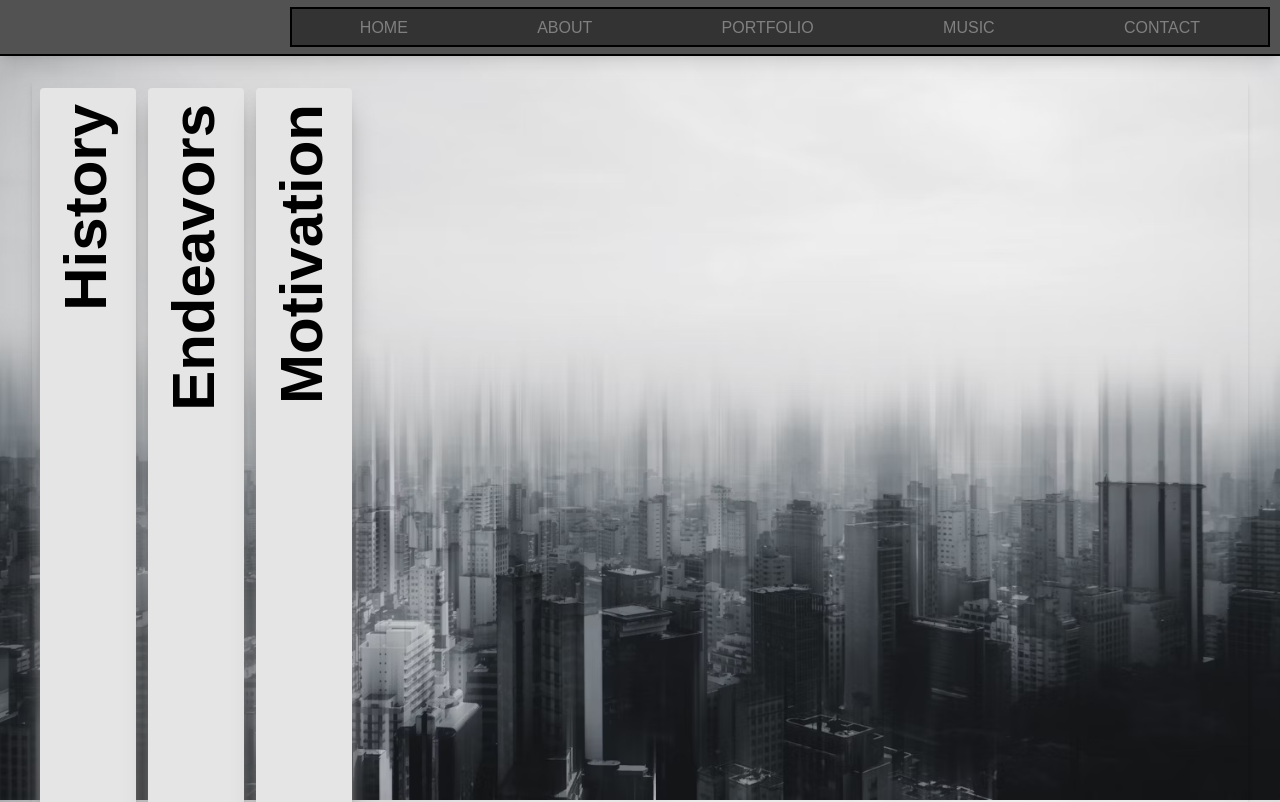
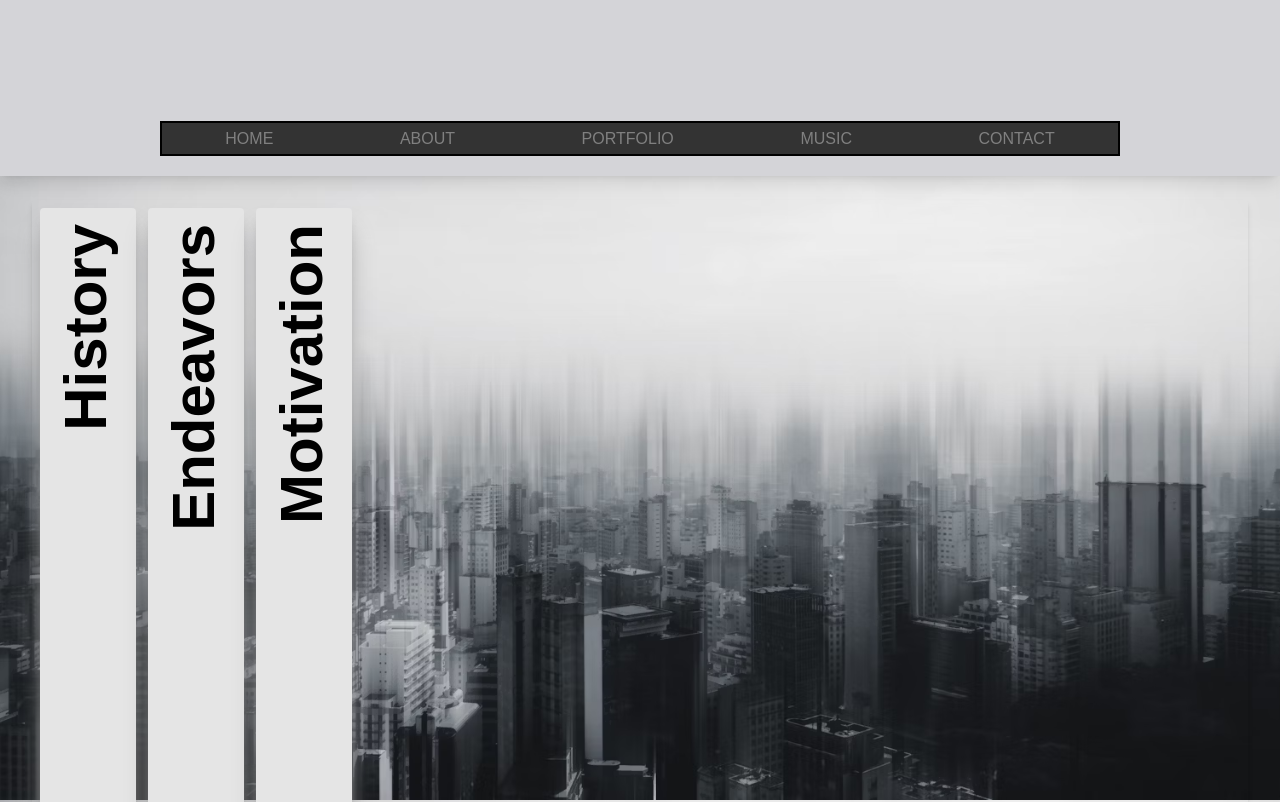
Before and after one commit to mbauerw/personal-website, a React (Vite) app: page / in a window 1280 px wide. Shown: the top 802 px of the page. Built offline with nearby package versions, Linux system fonts and the light colour scheme.

Commit message:
added grey header stacked vertical

```diff
--- a/src/App.css
+++ b/src/App.css
@@ -3,19 +3,13 @@
 /* Navigation bar styling */
 nav {
   background-color: #333;
-  padding: .2em;
-  width:100%;
-  align-self: right;
+  padding: 0em;
+
   /* min-width: 400px; */
   border: 2px black solid;
 
 }
 
-nav ul {
-  list-style: none;
-  display: flex;
-  justify-content: space-around;
-}
 
 nav ul li {
   /* margin: 0 1em; */
@@ -61,12 +55,13 @@ body {
   background-attachment:fixed;
   background-repeat: no-repeat;
   background-size: cover;
-  background-position-y: 105%;
+  background-position-y: 50%;
+
 }
 
 /* IDS */
 
-#nav-wrap-inner {
+/* #nav-wrap-inner {
   width: 1200px;
   min-width: 1000px;
   position: relative;
@@ -75,7 +70,7 @@ body {
   align-items: center;
   padding: 10px;
 
-}
+} */
 
 #expanded-photo {
   height: 50%
--- a/src/Layout.jsx
+++ b/src/Layout.jsx
@@ -8,7 +8,7 @@ function Layout() {
       <div id="header-wrap">
         <Header></Header>
       </div>
-      <main class="pt-20">
+      <main class="pt-50">
         <Outlet/>
       </main>
     </div>
--- a/src/components/Header.jsx
+++ b/src/components/Header.jsx
@@ -41,16 +41,17 @@ function Header() {
       >
       <div
         id="header-wrap-inner"
-        className={`w-full shadow-lg fixed  bg-neutral-600 flex border-b-2 z-20 transition-all transition-discrete
-         duration-1000 ${showElement ? 'h-14' : 'h-2 opacity-50'} `}
+        className={`w-full shadow-lg shadow-gray-350 fixed flex flex-col bg-zinc-300 flex  z-50 transition-all transition-discrete
+         duration-1000 ${showElement ? 'h-44 opacity-100' : 'h-2 opacity-50'} `}
         >
         <div
           id="logo-wrap"
-          className="w-1/3 h-full">
-          <img src="src/images/logo2.png" className="w-70 h-full p-1" id="logo-image" />
+          className="h-1/2 w-full flex justify-center relative">
+          <img src="src/images/logo2.png" className="w-80 h-4/5 p-1 absolute bottom-0" id="logo-image" />
         </div>
-        <div id="nav-wrap-inner" className={`transition-all transition-discrete
-         duration-1000 ${showElement ? 'visible' : 'invisible' }`}>
+        <div
+          id="nav-wrap-inner"
+          className={`h-1/2 w-full flex justify-center content-end relative transition-all transition-discrete duration-1000  ${showElement ? 'visible' : 'invisible' }`}>
           <NavBar showElement={showElement}></NavBar>
         </div>
       </div>
--- a/src/components/NavBar.jsx
+++ b/src/components/NavBar.jsx
@@ -3,14 +3,14 @@ import { Link } from "react-router-dom"
 function NavBar({showElement}) {
     return (
       <nav
-        className={`nav-bar ${showElement ? 'h-10 opacity-100 transition-all duration-600' : 'h-1/2 opacity-0 transition-all transition-discrete duration-1400'}`}>
+        className={`nav-bar w-3/4 h-2/5 absolute bottom-5 ${showElement ? 'opacity-100 transition-all duration-1600' : 'opacity-0 transition-all duration-400'}`}>
         <ul
-          className={`nav-list transition-all transition-discrete duration-600 ${showElement ? 'h-full' : 'h-0' } `}>
-          <Link to="/" className = {`nav-link h-4/5 transition-all duration-10 ${showElement ? 'opacity-100' : 'opacity-0'}`}>HOME</Link>
-          <Link to="/about" className = {`nav-link h-4/5 transition-all duration-10 ${showElement ? 'visible' : 'invisible'}`}>ABOUT</Link>
-          <Link to="/portfolio" className = {`nav-link h-4/5 transition-all duration-10 ${showElement ? 'visible' : 'invisible'}`}>PORTFOLIO</Link>
+          className={`nav-list  transition-all transition-discrete flex justify-around ${showElement ? 'opacity-100 transition-all duration-1000' : 'opacity-0 transition-all duration-400'} `}>
+          <Link to="/" className = {`nav-link h-4/5 ${showElement ? 'opacity-100' : 'opacity-0'}`}>HOME</Link>
+          <Link to="/about" className = {`nav-link h-4/5 ${showElement ? 'opacity-100 transition-all duration-1000' : 'opacity-0 transition-all duration-400'}`}>ABOUT</Link>
+          <Link to="/portfolio" className = {`nav-link h-4/5 transition-all duration-1000 ${showElement ? 'visible' : 'invisible'}`}>PORTFOLIO</Link>
           <Link to="/Music" className = {`nav-link h-4/5 ${showElement ? 'visible transition-all duration-1000' : 'invisible transition-all transition-discrete duration-10'}`}>MUSIC</Link>
-          <Link to="/Contact" className = {`nav-link h-4/5 transition-all transition-discrete ${showElement ? 'visible duration-1000' : 'invisible   duration-10'}`}>CONTACT</Link>
+          <Link to="/Contact" className = {`nav-link h-4/5 transition-all transition-discrete ${showElement ? 'visible duration-1000' : 'invisible transition-all transition-discrete  duration-10'}`}>CONTACT</Link>
         </ul>
       </nav>
     )
--- a/src/pages/Home.jsx
+++ b/src/pages/Home.jsx
@@ -10,7 +10,7 @@ function Home() {
 
   return (
     <div id="content-wrap"
-      className="h-400 w-95/100 place-self-center flex flex-row gap-3 p-2
+      className="h-400 w-95/100 place-self-center flex flex-row gap-3 p-2 pb-0
       shadow-md rounded-sm">
       <ExpandableDiv
         index="1"
```
